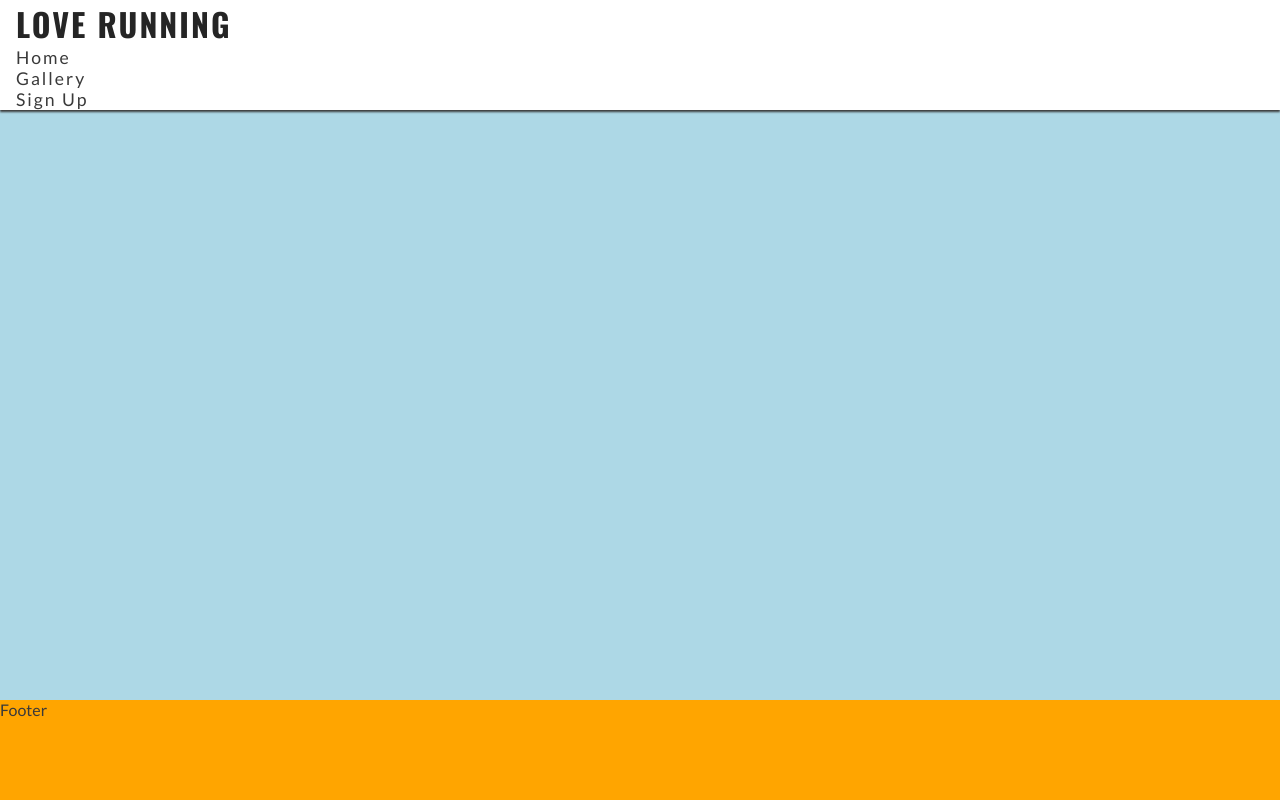
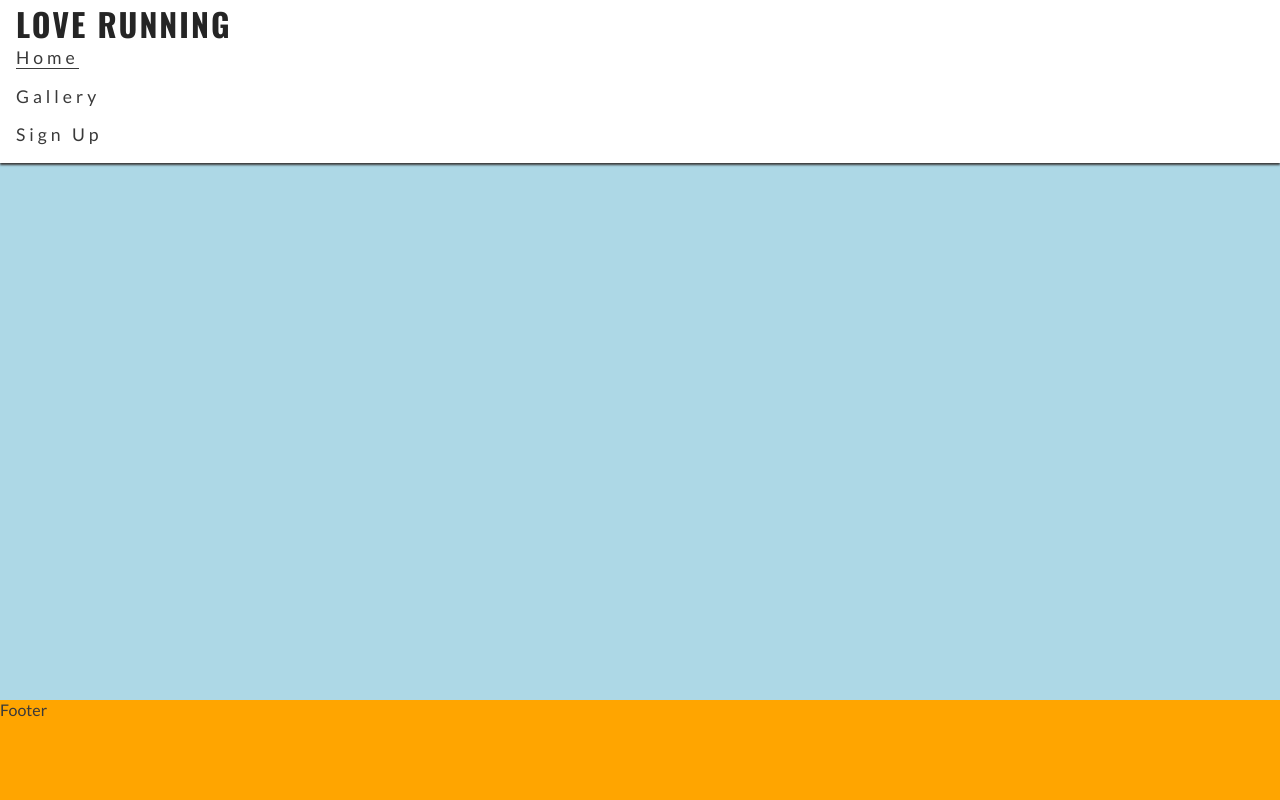
Before and after one commit to TonyWalker-coder/love-running, a plain HTML site: page index.html in a window 1280 px wide. Drawn offline with nearby package versions, Linux system fonts and the light colour scheme.

Commit message:
added some more styling to drop down menu

```diff
--- a/assets/css/styles.css
+++ b/assets/css/styles.css
@@ -37,10 +37,16 @@ header a {
 }
 #menu{
   font-size: 110%;
-  letter-spacing: 2px;
+  letter-spacing: 4px;
   list-style-type: none;
   margin: 0;
   padding: 0;
+}
+#menu > li {
+  margin-bottom: 1em;
+}
+.active{
+  border-bottom: 1px solid #3a3a3a;
 }
 /* main */
 main {
--- a/index.html
+++ b/index.html
@@ -41,7 +41,7 @@
       </a>
       <nav >
         <ul id="menu">
-          <li><a href="index.html">Home</a></li>
+          <li><a href="index.html" class="active">Home</a></li>
           <li><a href="gallary.html">Gallery</a></li>
           <li><a href="signup.html">Sign Up</a></li>
         </ul>
```
